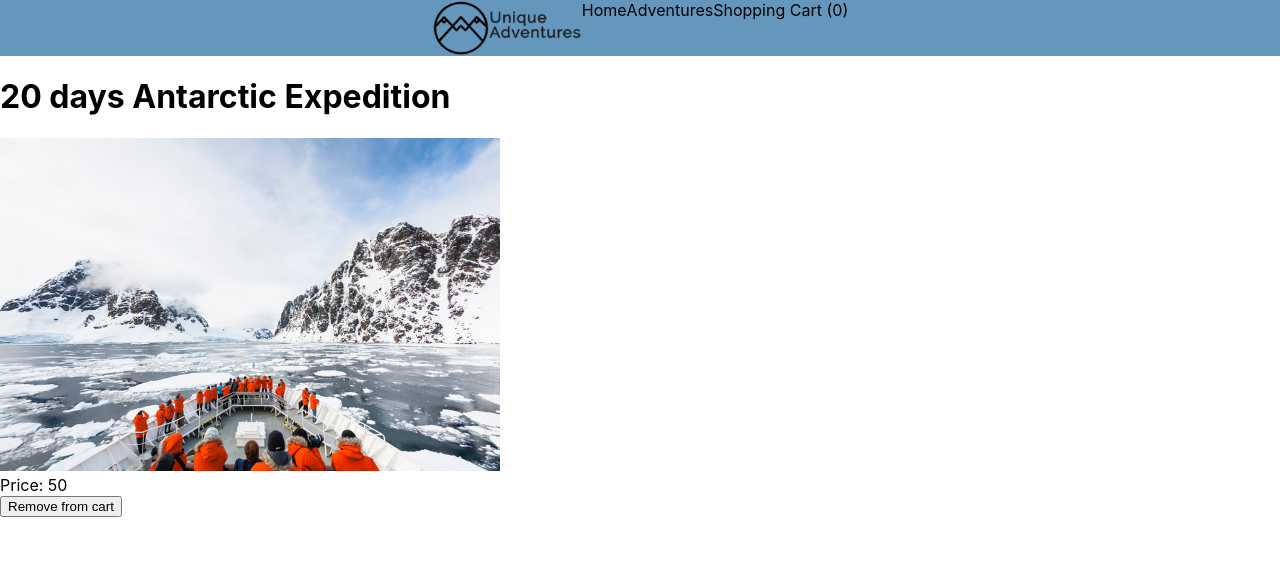
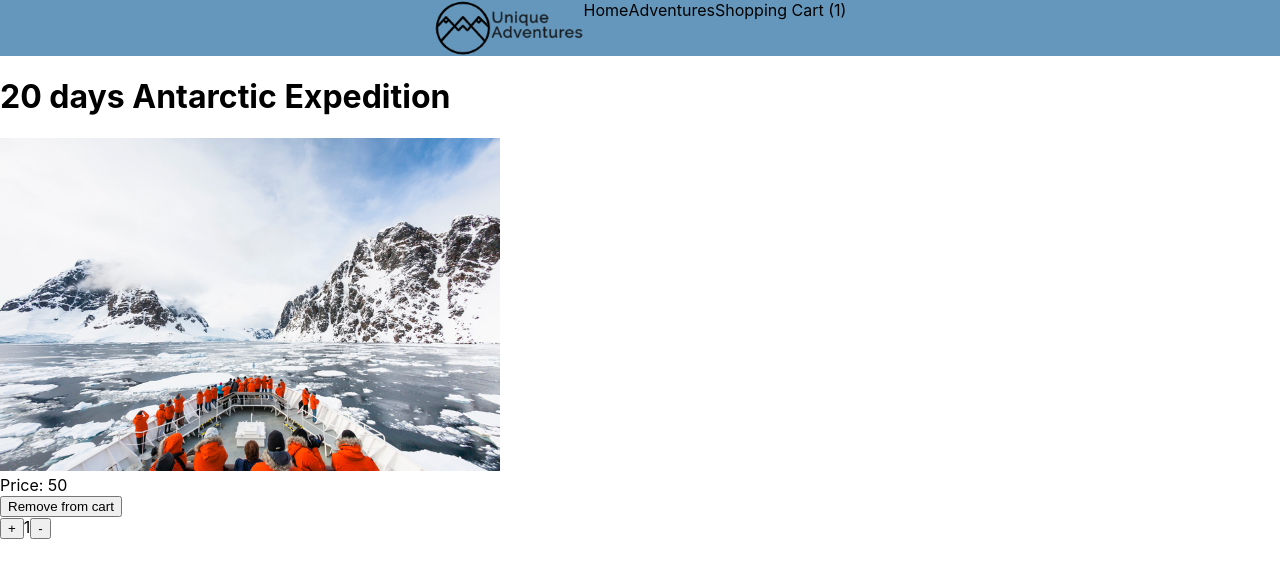
Before and after one commit to Anastasia-ra/next.js-ecommerce-store, a Next.js app: page /adventures/1 in a window 1280 px wide. Both pictures are taken after a click on the button "Add to cart". Shown: the top 578 px of the page. Built offline with nearby package versions, Linux system fonts and the light colour scheme.

Commit message:
Rename cart cookie

```diff
--- a/pages/adventures/[adventureId].js
+++ b/pages/adventures/[adventureId].js
@@ -6,10 +6,10 @@ import adventuresDatabase from '../../util/database';
 import { getParsedCookie, setParsedCookie } from '../../util/cookies.js';
 
 export default function SingleAdventure(props) {
-  const [cartList, setCartList] = useState(props.addedAdventures);
+  const [cartList, setCartList] = useState(props.cart);
 
   function toggleAdventureCart(id) {
-    const cookieValue = getParsedCookie('addedAdventures') || [];
+    const cookieValue = getParsedCookie('cart') || [];
     const existIdOnArray = cookieValue.some((cookieObject) => {
       return cookieObject.id === id;
     });
@@ -18,16 +18,51 @@ export default function SingleAdventure(props) {
     if (existIdOnArray) {
       newCookie = cookieValue.filter((cookieObject) => cookieObject.id !== id);
     } else {
-      newCookie = [...cookieValue, { id: id }];
+      newCookie = [...cookieValue, { id: id, items: 1 }];
     }
-
+    console.log(newCookie);
     setCartList(newCookie);
-    setParsedCookie('addedAdventures', newCookie);
+    setParsedCookie('cart', newCookie);
   }
-
+  // Check if adventure already in cart
   const adventureIsAdded = cartList.some((addedObject) => {
     return addedObject.id === props.adventure.id;
   });
+
+  const currentAdventureObject = cartList.find(
+    (cookieObject) => cookieObject.id === props.adventure.id,
+  );
+
+  function itemsCountUp() {
+    const cookieValue = getParsedCookie('cart') || [];
+    const newCookie = cookieValue.map((cookieObject) => {
+      if (cookieObject.id === props.adventure.id) {
+        return { ...cookieObject, items: cookieObject.items + 1 };
+      } else {
+        return cookieObject;
+      }
+    });
+    console.log(newCookie);
+    setCartList(newCookie);
+    setParsedCookie('cart', newCookie);
+  }
+
+  function itemsCountDown() {
+    const cookieValue = getParsedCookie('cart') || [];
+    const newCookie = cookieValue.map((cookieObject) => {
+      if (cookieObject.id === props.adventure.id) {
+        if (cookieObject.items === 1) {
+          return cookieObject;
+        }
+        return { ...cookieObject, items: cookieObject.items - 1 };
+      } else {
+        return cookieObject;
+      }
+    });
+    console.log(newCookie);
+    setCartList(newCookie);
+    setParsedCookie('cart', newCookie);
+  }
 
   return (
     <Layout>
@@ -44,6 +79,13 @@ export default function SingleAdventure(props) {
       <button onClick={() => toggleAdventureCart(props.adventure.id)}>
         {adventureIsAdded ? 'Remove from cart' : 'Add to cart'}
       </button>
+      {currentAdventureObject && (
+        <div>
+          <button onClick={() => itemsCountUp()}>+ </button>
+          {currentAdventureObject.items}
+          <button onClick={() => itemsCountDown()}>- </button>
+        </div>
+      )}
     </Layout>
   );
 }
@@ -55,13 +97,13 @@ export function getServerSideProps(context) {
     return adventure.id === adventureId;
   });
 
-  const addedAdventuresOnCookies = context.req.cookies.addedAdventures || '[]';
-  const addedAdventures = JSON.parse(addedAdventuresOnCookies);
+  const cartOnCookies = context.req.cookies.cart || '[]';
+  const cart = JSON.parse(cartOnCookies);
 
   return {
     props: {
       adventure: matchingAdventure,
-      addedAdventures: addedAdventures,
+      cart,
     },
   };
 }
```
